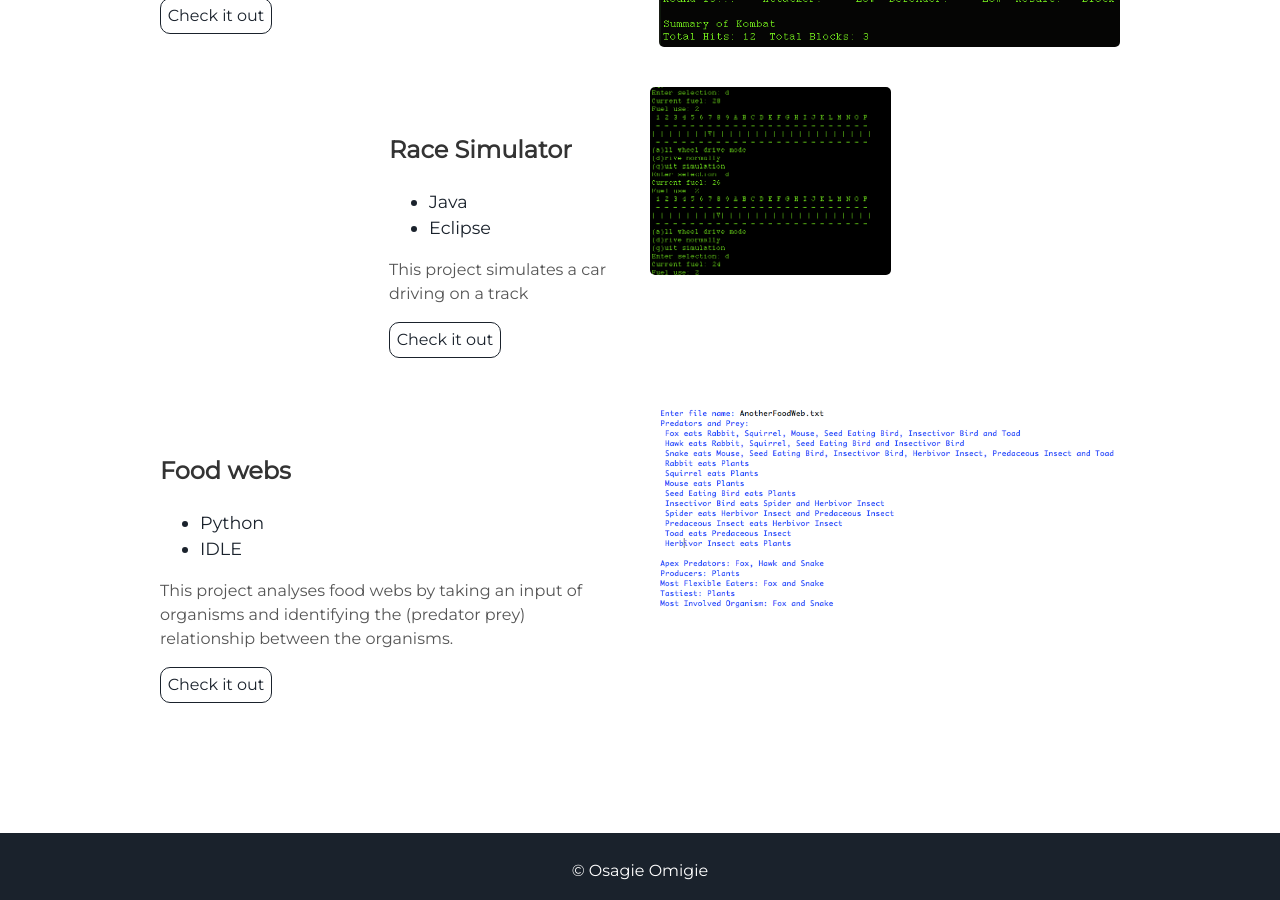
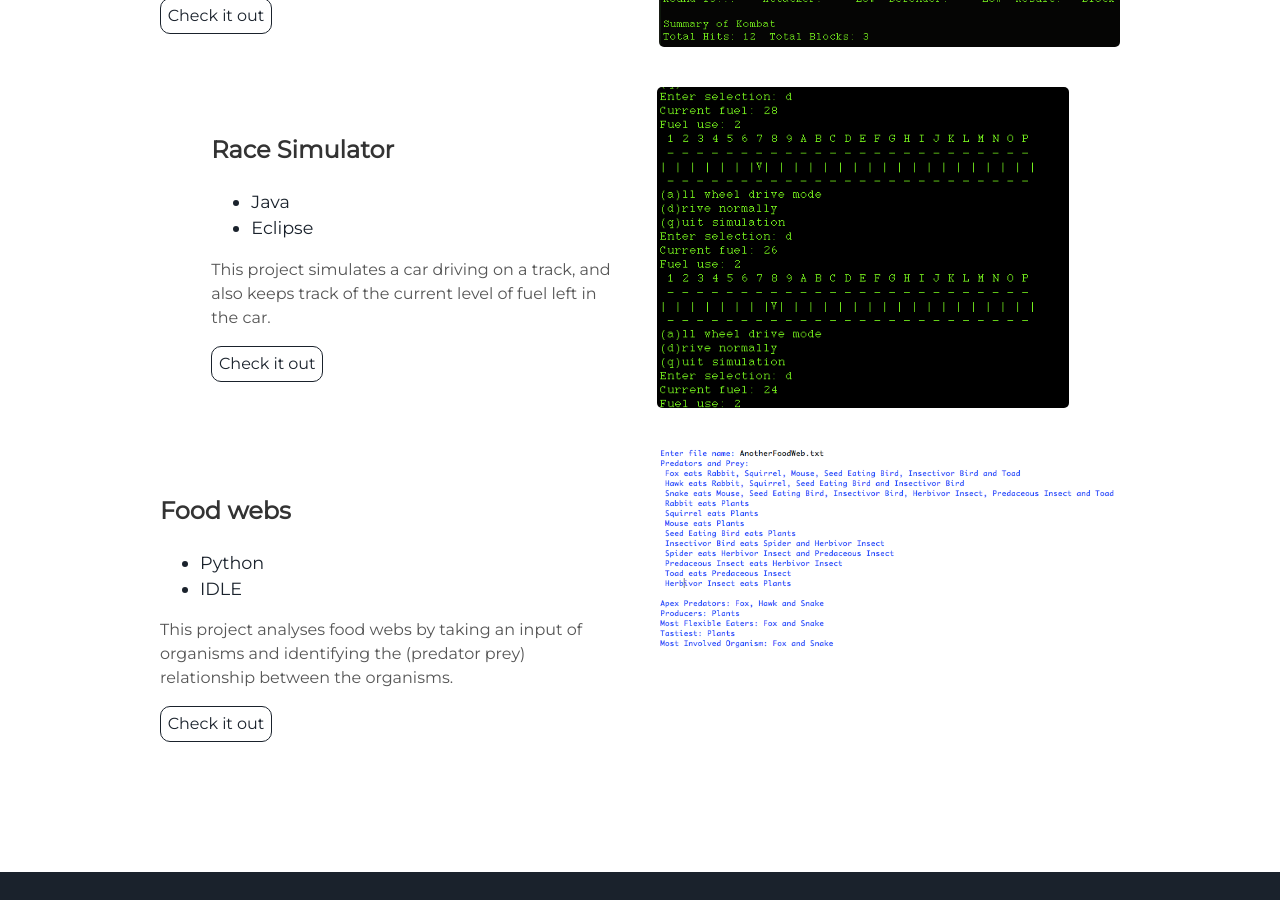
Before and after one commit to osagieomigie/osagieomigie.github.io, a Jekyll site: the page built from index.html, in a window 1280 px wide and 900 px high, scrolled down 1813 px. Built offline with Jekyll 4.4.1, drawn with Linux system fonts in a browser that asks for light colours.

```diff
--- a/_includes/projects.html
+++ b/_includes/projects.html
@@ -44,7 +44,7 @@
       <li> Java </li>
       <li> Eclipse </li>
     </ul>
-    <p>This project simulates a car driving on a track </p>
+    <p>This project simulates a car driving on a track, and also keeps track of the current level of fuel left in the car. </p>
     <a class="project-link" href="https://github.com/osagieomigie/Race-simulator" target="_blank">Check it out</a>
   </div>
 </div>
```
